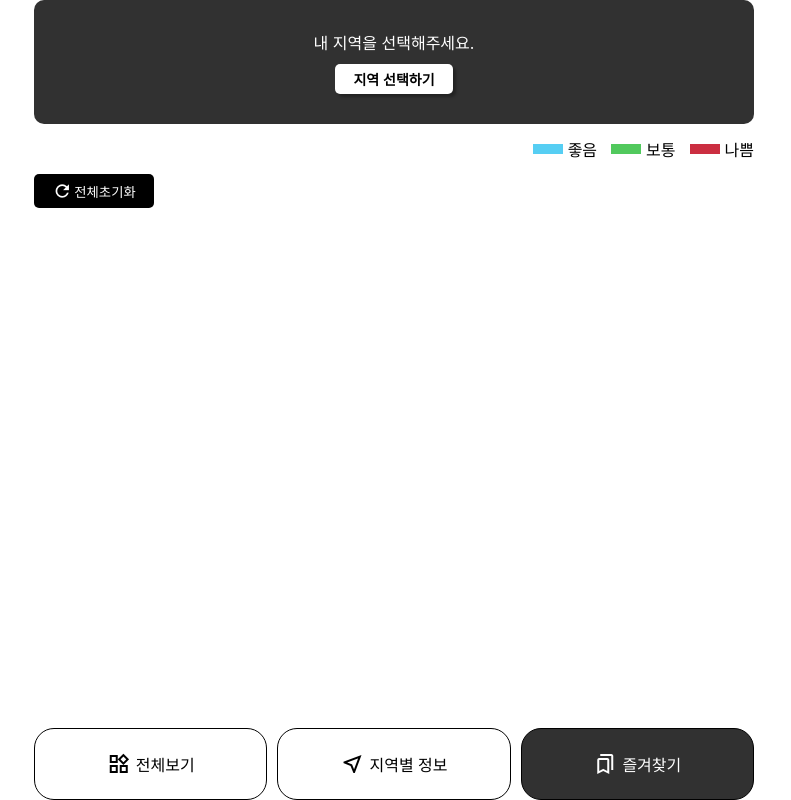
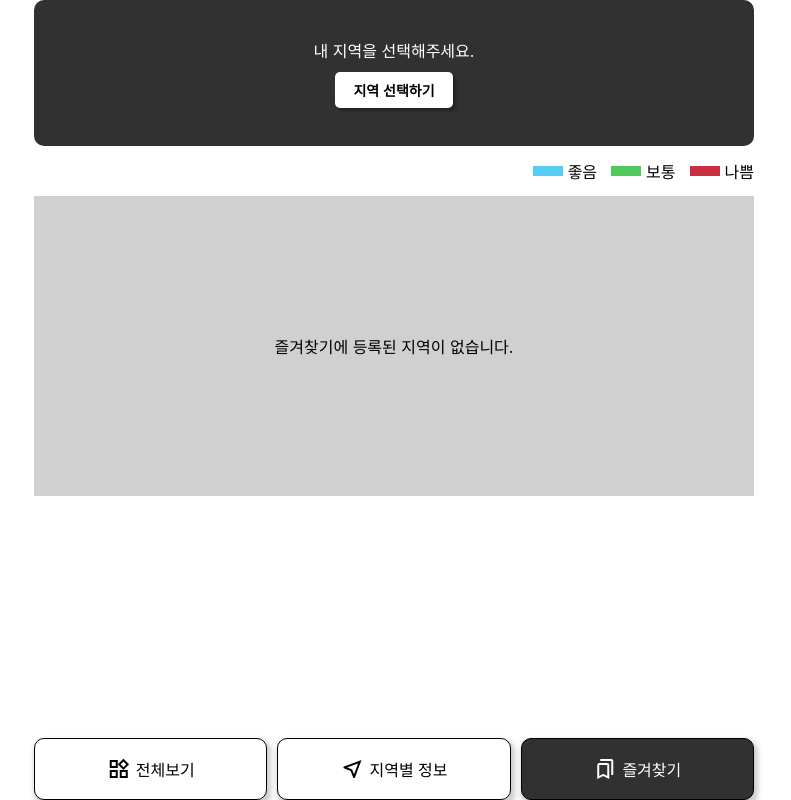
Before and after one commit to ssowem/react-air-quality-app, a React (Create React App) app: page /favorites in a window 1280 px wide. Shown: the whole page, without its empty margins (246-1037 px from the left). Built offline with nearby package versions, Linux system fonts and the light colour scheme.

Commit message:
favorites component

```diff
--- a/src/components/BottomBar.js
+++ b/src/components/BottomBar.js
@@ -44,13 +44,14 @@ const Button = styled.button`
   font-size: 16px;
   cursor: pointer;
   width: 100%;
-  height: 72px;
+  height: 62px;
   display: flex;
   justify-content: center;
   align-items: center;
   gap: 5px;
-  border-radius: 20px;
+  border-radius: 10px;
   border: 1px solid #000;
+  box-shadow: 2px 4px 5px 2px rgba(155,155,155,0.5);
   background-color: ${props => props.$active ? '#313131' : '#fff'};
   color: ${props => props.$active ? '#fff' : '#000'};
 `
--- /dev/null
+++ b/src/components/ClearAllModal.js
@@ -0,0 +1,52 @@
+import styled from 'styled-components';
+import ControlBtn from './ControlBtn';
+
+const ClearAllModal = ({ onClose, clearFavorites }) => {
+  return (
+    <ClearAllModalContainer >
+      <ModalContentWrapper>
+        <div className='row-top'>
+          <p>즐겨찾기에 등록된 지역이 초기화 됩니다.</p>
+        </div>
+        <div className='row-bottom'>
+        <ControlBtn onCancel={onClose} onConfirm={clearFavorites}/>
+        </div>
+      </ModalContentWrapper>
+    </ClearAllModalContainer>
+  )
+}
+
+export default ClearAllModal;
+const ClearAllModalContainer = styled.div`
+  position: fixed;
+  top: 0;
+  left: 0;
+  width: 100%;
+  height: 100%;
+  background-color: rgba(0, 0, 0 , 0.5);
+  display: flex;
+  justify-content: center;
+  align-items: center;
+  z-index: 10;
+`
+
+const ModalContentWrapper = styled.div`
+  width: 720px;
+  margin: 0 auto;
+  padding: 34px;
+  background-color: #fff; /* 배경색 */
+  box-shadow: 0 4px 8px rgba(0, 0, 0, 0.1); /* 그림자 효과 */
+  display: flex;
+  flex-direction: column;
+
+  .row-bottom {
+    display: flex;
+    justify-content: flex-end;
+  }
+
+  p {
+    color: #000;
+    font-size: 18px;
+    font-weight: bold;
+  }
+`
--- a/src/components/ControlBtn.js
+++ b/src/components/ControlBtn.js
@@ -1,7 +1,7 @@
 import React from 'react'
 import styled from 'styled-components';
 
-const ControlBtn = ({onCancel, onConfirm}) => {
+const ControlBtn = ({ onCancel, onConfirm }) => {
   return (
     <ControlBtnContainer>
       <Button onClick={onCancel}>취소</Button>
--- a/src/components/Favorites.js
+++ b/src/components/Favorites.js
@@ -1,18 +1,45 @@
-import React from 'react'
+import React, { useState } from 'react'
 import styled from 'styled-components';
+import ClearAllModal from './ClearAllModal';
 
 const Favorites = ({ favorites, clearFavorites, toggleFavorite }) => {
+  const [isClearAllVisible, setIsClearAllVisible] = useState(false);
+
+
+  const toggleRegionSelect = () => {
+    // true이면 false로, false이면 true로 변경시킴
+    setIsClearAllVisible(!isClearAllVisible);
+  };
+
+  const closeClearAllModal = () => {
+    setIsClearAllVisible(false);
+  };
+
+  const handleClearFavorites = () => {
+    // clearFavorites 실행 후 모달을 닫는다.
+    clearFavorites();
+    closeClearAllModal(); // 모달 닫기
+  };
+
+
+
   return (
+    <>
+      {favorites.length === 0 ? (
+        <DefaultViewContainer>
+          <p>즐겨찾기에 등록된 지역이 없습니다.</p>
+        </DefaultViewContainer>
+      ) : (
         <FavoritesContainer>
-      <Button onClick={clearFavorites}>
-        <span class="material-icons-outlined">
+          <Button onClick={toggleRegionSelect} disabled={favorites.length === 0}>
+            <span className="material-icons-outlined">
               refresh
             </span>
             전체초기화
           </Button>
 
+          <RegionInfoList>
             {favorites.map((favorite, index) => (
-        <RegionInfoWrap>
               <RegionInfoItem key={index}>
                 <div className="Region">
                   <div className="left">
@@ -47,16 +74,33 @@ const Favorites = ({ favorites, clearFavorites, toggleFavorite }) => {
                   </div>
                 </div>
               </RegionInfoItem>
-        </RegionInfoWrap>
             ))}
+          </RegionInfoList>
+          {isClearAllVisible && (
+            <ClearAllModal
+              onClose={closeClearAllModal} // Pass function to close the modal
+              clearFavorites={handleClearFavorites} // Pass the clearFavorites function
+            />
+          )}
         </FavoritesContainer>
-  )
-}
+      )}
+    </>
+  );
+};
+
 
 export default Favorites;
 const FavoritesContainer = styled.div`
   display: flex;
   flex-direction: column;
+`
+
+const DefaultViewContainer = styled.div`
+  height: 300px;
+  display:flex;
+  justify-content: center;
+  align-items: center;
+  background-color: #d0d0d0;
 `
 
 const Button = styled.button`
@@ -82,11 +126,17 @@ const Button = styled.button`
     color: #000;
     border: 1px solid #000;
   }
+
+  &:disabled {
+    background-color: #eee;
+    color: #a2a2a2;
+    cursor: auto;
+    border: none;
+  }
 `
-const RegionInfoWrap = styled.div`
+const RegionInfoList = styled.div`
   display: grid;
   grid-template-columns: repeat(2, 1fr);
-  width: 100%;
   gap: 10px;
 `
 
--- a/src/components/Layout.css
+++ b/src/components/Layout.css
@@ -48,16 +48,10 @@
 
 
 .bottom-bar {
-  height: 72px; /* 하단 바 높이 */
   width: 100%;
-  /* 기타 스타일링 */
+
 }
 
-/* .bottom-bar {
-  bottom: 30px;
-  height: 72px;
-}
- */
 
 
 .main-content {
--- a/src/components/MyRegionSelect.js
+++ b/src/components/MyRegionSelect.js
@@ -11,7 +11,7 @@ const MyRegionSelect = ({ onClose, onRegionSelected }) => {
   };
 
   const handleConfirm = () => {
-    onRegionSelected(selectedRegion); // 선택된 지역 정보를 상위 컴포넌트로 전달
+    onRegionSelected(selectedRegion); //선택된 지역 정보를 상위 컴포넌트로 전달
     onClose();
   };
 
--- a/src/components/RegionFinder.js
+++ b/src/components/RegionFinder.js
@@ -67,6 +67,7 @@ const RegionFinder = ({ toggleFavorite, favorites }) => {
                 </div>
               </div>
             </RegionInfoItem>
+
           </RegionInfoWrap>
         </SelectedViewContainer>
       )}
--- a/src/components/TopBar.js
+++ b/src/components/TopBar.js
@@ -49,7 +49,7 @@ const TopBar = () => {
 
 export default TopBar;
 const TopBarContainer = styled.div`
-  padding: 30px;
+  padding: 38px;
   ${props => props.$isSelected ? `
     color: #fff;
     position: relative;
@@ -60,7 +60,6 @@ const TopBarContainer = styled.div`
     align-items: center;
     justify-content: center;
     width: 100%;
-    height: 100%;
     color: #fff;
     // 기본 스타일 세트
   `}
--- a/src/components/TopBarBtn.js
+++ b/src/components/TopBarBtn.js
@@ -12,7 +12,7 @@ export default TopBarBtn;
 const Button = styled.button`
   cursor: pointer;
   font-size: 14px;
-  padding: 5px 18px;
+  padding: 8px 18px;
   margin-top: ${props => props.$isSelected ? '0px': '10px'};
   border-radius: 5px;
   border: none;
```
Also changed, not shown: src/components/Layout.js (+0 -9 lines). Lines whose indentation alone changed are shown as unchanged.
